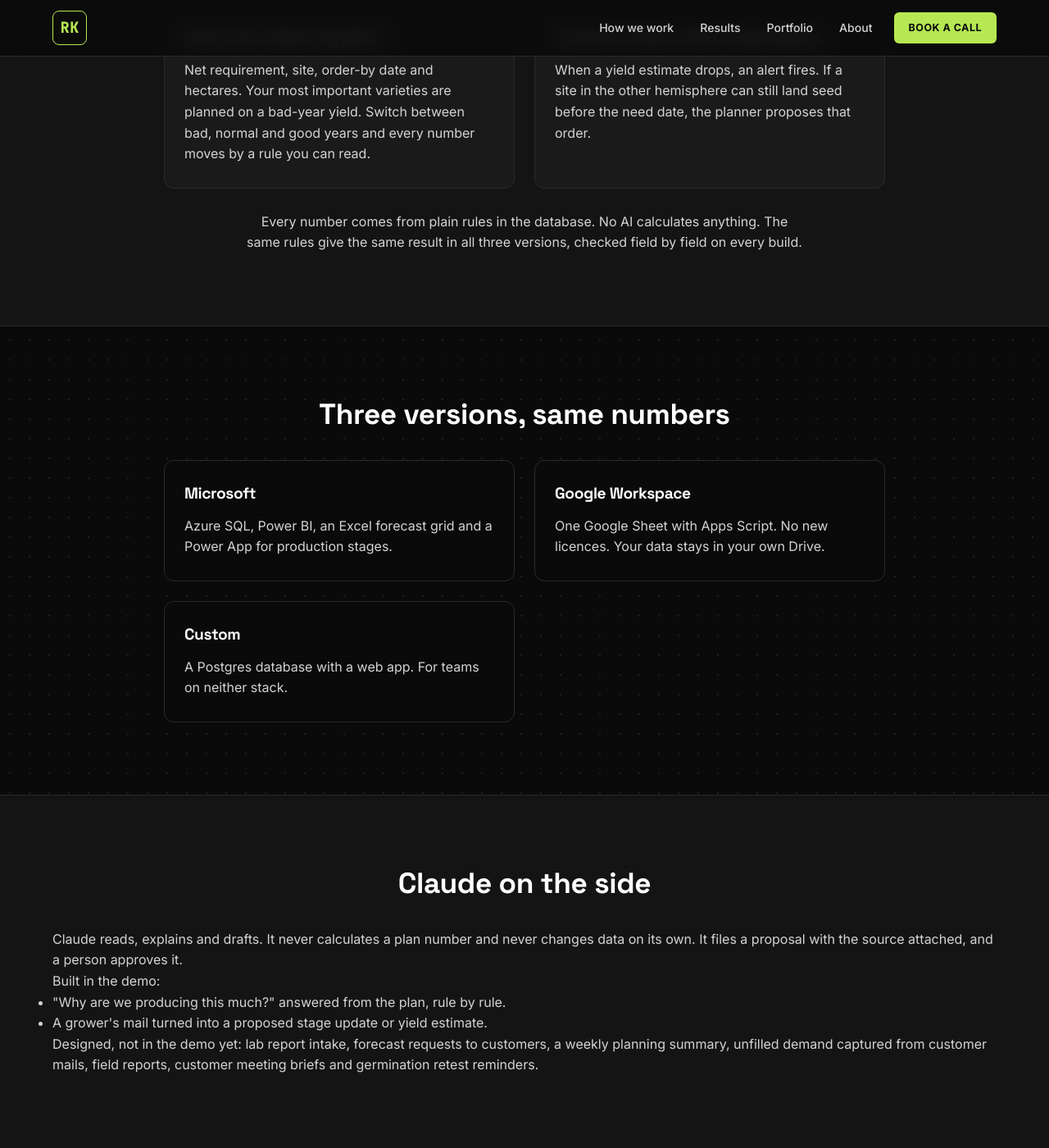
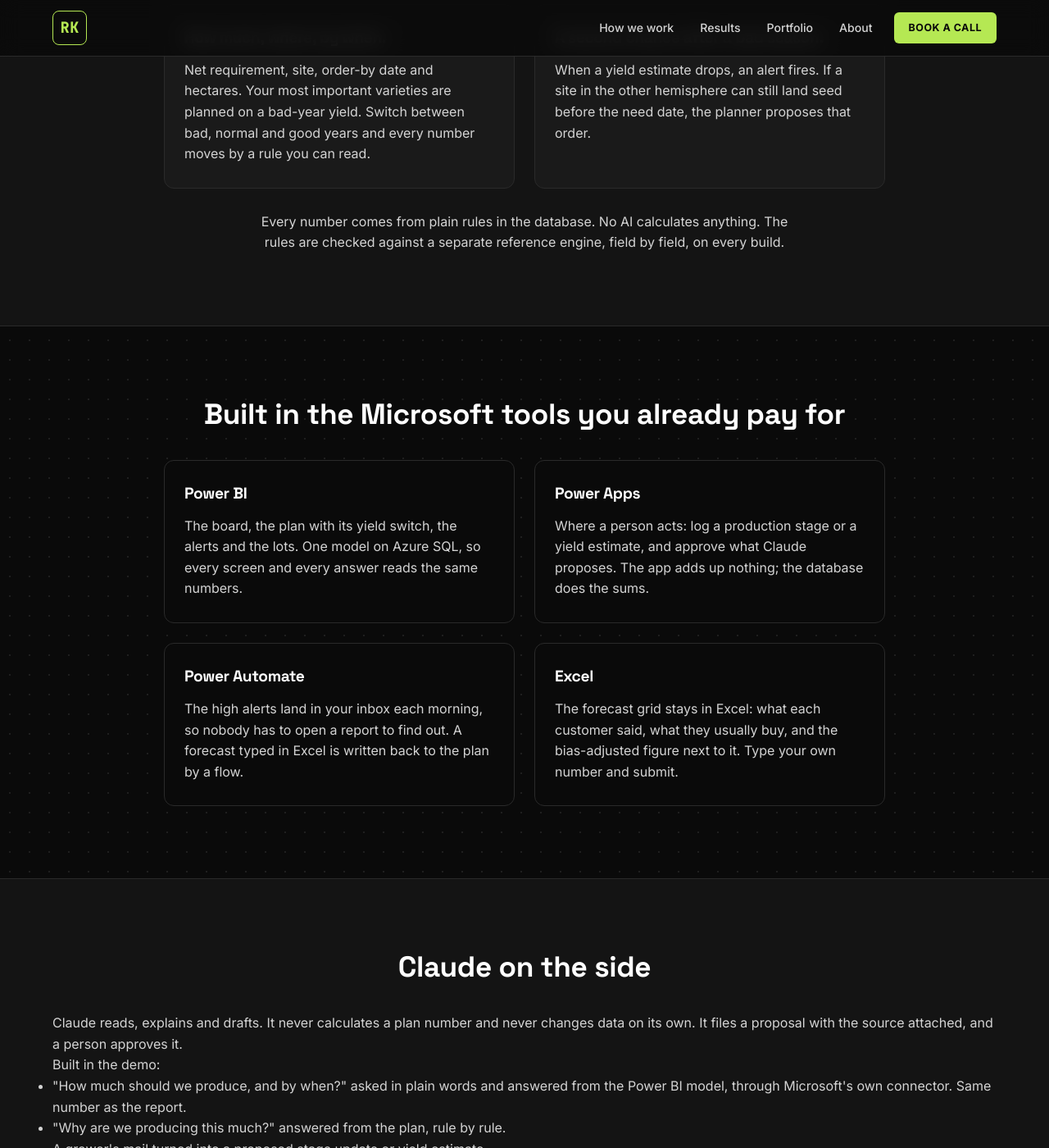
Before and after one commit to rasmuskampmann1998/rasmuskampmann.com, a Jekyll site: the page built from demo/production-planner.md, in a window 1280 px wide and 1400 px high, scrolled down 989 px. Shown: the whole window at 82% size. Built offline with Jekyll 4.4.1, drawn with Linux system fonts in a browser that asks for light colours.

Commit message:
DRAFT demo page: Microsoft only (Power BI, Power Apps, Power Automate, Excel, with Claude beside it)
Rasmus 2026-11-24: Google and the custom version archived; video and screenshots, no public link.
Not for main until approved, the Claude question run on Semina and the demo-track QC record.

Co-Authored-By: Claude Opus 5.5 <noreply@anthropic.com>

```diff
--- a/demo/production-planner.md
+++ b/demo/production-planner.md
@@ -2,20 +2,16 @@
 layout: default
 title: Production planner demo
 permalink: /demo/production-planner/
-description: A demo on synthetic data. Which seed varieties are short or long, how much to produce, where and by when. The same numbers in Microsoft, Google or a custom app.
+description: A demo on synthetic data. Which seed varieties are short or long, how much to produce, where and by when. Built in Power BI, Power Apps, Power Automate and Excel, with Claude beside it.
 ---
 {% comment %}
-DRAFT 2026-11-15, branch demo-page-2026-11-15. Not live. Copy needs Rasmus's approval.
-Fill the links below when each version is live. An empty link hides its button.
+DRAFT 2026-11-15, rewritten 2026-11-26 for the Microsoft-only demo (Rasmus, 2026-11-24: Google and the custom
+version archived; video and screenshots, no public link). Branch demo-page-2026-11-15. Not live. Copy needs Rasmus's
+approval. Before it goes live: the Claude question run on the Semina model (demo/claude-questions.md in
+seed-planning-demo) and the demo-track QC record. Fill the video link when it is recorded; empty hides the button.
 {% endcomment %}
 {% assign booking = "https://calendly.com/rasmuskampmann-info/30min" %}
-{% assign video_custom = "" %}
-{% assign video_google = "" %}
 {% assign video_microsoft = "" %}
-{% assign live_custom = "" %}
-{% assign live_google = "" %}
-{% assign copy_google = "" %}
-{% assign live_microsoft = "" %}
 
 <section class="offer-hero">
   <div class="container">
@@ -46,34 +42,32 @@ Fill the links below when each version is live. An empty link hides its button.
         <p>When a yield estimate drops, an alert fires. If a site in the other hemisphere can still land seed before the need date, the planner proposes that order.</p>
       </article>
     </div>
-    <p class="offer-note">Every number comes from plain rules in the database. No AI calculates anything. The same rules give the same result in all three versions, checked field by field on every build.</p>
+    <p class="offer-note">Every number comes from plain rules in the database. No AI calculates anything. The rules are checked against a separate reference engine, field by field, on every build.</p>
   </div>
 </section>
 
 <section class="offer-section">
   <div class="container">
-    <h2>Three versions, same numbers</h2>
+    <h2>Built in the Microsoft tools you already pay for</h2>
     <div class="offer-cards offer-cards--two">
       <article class="offer-card">
-        <h3>Microsoft</h3>
-        <p>Azure SQL, Power BI, an Excel forecast grid and a Power App for production stages.</p>
-        {% if video_microsoft != "" %}<p><a href="{{ video_microsoft }}" target="_blank" rel="noopener">Watch the 4-minute walkthrough &rarr;</a></p>{% endif %}
-        {% if live_microsoft != "" %}<p><a href="{{ live_microsoft }}" target="_blank" rel="noopener">Open the report &rarr;</a></p>{% endif %}
+        <h3>Power BI</h3>
+        <p>The board, the plan with its yield switch, the alerts and the lots. One model on Azure SQL, so every screen and every answer reads the same numbers.</p>
       </article>
       <article class="offer-card">
-        <h3>Google Workspace</h3>
-        <p>One Google Sheet with Apps Script. No new licences. Your data stays in your own Drive.</p>
-        {% if video_google != "" %}<p><a href="{{ video_google }}" target="_blank" rel="noopener">Watch the 4-minute walkthrough &rarr;</a></p>{% endif %}
-        {% if live_google != "" %}<p><a href="{{ live_google }}" target="_blank" rel="noopener">Open the web app &rarr;</a></p>{% endif %}
-        {% if copy_google != "" %}<p><a href="{{ copy_google }}" target="_blank" rel="noopener">Make your own copy &rarr;</a></p>{% endif %}
+        <h3>Power Apps</h3>
+        <p>Where a person acts: log a production stage or a yield estimate, and approve what Claude proposes. The app adds up nothing; the database does the sums.</p>
       </article>
       <article class="offer-card">
-        <h3>Custom</h3>
-        <p>A Postgres database with a web app. For teams on neither stack.</p>
-        {% if video_custom != "" %}<p><a href="{{ video_custom }}" target="_blank" rel="noopener">Watch the 4-minute walkthrough &rarr;</a></p>{% endif %}
-        {% if live_custom != "" %}<p><a href="{{ live_custom }}" target="_blank" rel="noopener">Open the app &rarr;</a></p>{% endif %}
+        <h3>Power Automate</h3>
+        <p>The high alerts land in your inbox each morning, so nobody has to open a report to find out. A forecast typed in Excel is written back to the plan by a flow.</p>
+      </article>
+      <article class="offer-card">
+        <h3>Excel</h3>
+        <p>The forecast grid stays in Excel: what each customer said, what they usually buy, and the bias-adjusted figure next to it. Type your own number and submit.</p>
       </article>
     </div>
+    {% if video_microsoft != "" %}<p><a href="{{ video_microsoft }}" target="_blank" rel="noopener">Watch the 4-minute walkthrough &rarr;</a></p>{% endif %}
   </div>
 </section>
 
@@ -83,6 +77,7 @@ Fill the links below when each version is live. An empty link hides its button.
     <p>Claude reads, explains and drafts. It never calculates a plan number and never changes data on its own. It files a proposal with the source attached, and a person approves it.</p>
     <p>Built in the demo:</p>
     <ul>
+      <li>"How much should we produce, and by when?" asked in plain words and answered from the Power BI model, through Microsoft's own connector. Same number as the report.</li>
       <li>"Why are we producing this much?" answered from the plan, rule by rule.</li>
       <li>A grower's mail turned into a proposed stage update or yield estimate.</li>
     </ul>
```
